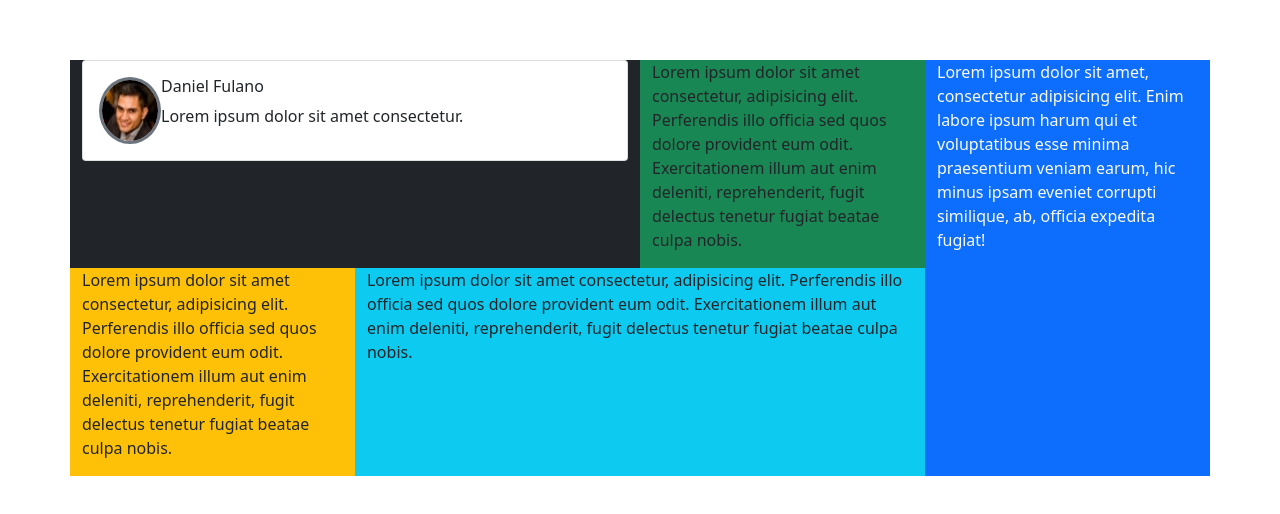
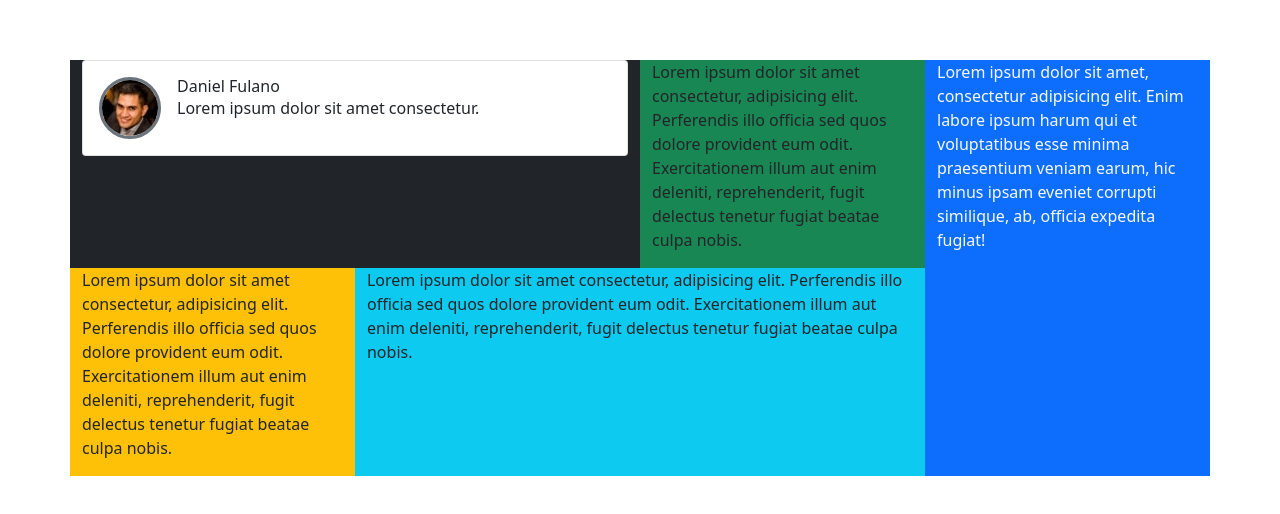
Before and after one commit to ProgrammerAuditore/bootstrap-purgecss-npm-sass, a plain HTML site: page index.html in a window 1280 px wide. Shown: the part 132-646 px from the top of the page. Drawn offline with nearby package versions, Linux system fonts and the light colour scheme.

Commit message:
*** Se agrego margenes y paddings

```diff
--- a/index.html
+++ b/index.html
@@ -32,9 +32,9 @@
                                 <div class="d-flex">
                                     <img class="border border-secondary border-3 rounded-circle"
                                     src="./images/image-daniel.jpg" alt="Daniel">
-                                    <div>
-                                        <h6>Daniel Fulano</h6>
-                                        <p>Lorem ipsum dolor sit amet consectetur.</p>
+                                    <div class="ps-3">
+                                        <h6 class="m-0">Daniel Fulano</h6>
+                                        <p class="m-0">Lorem ipsum dolor sit amet consectetur.</p>
                                     </div>
                                 </div>
                             </div>
```
